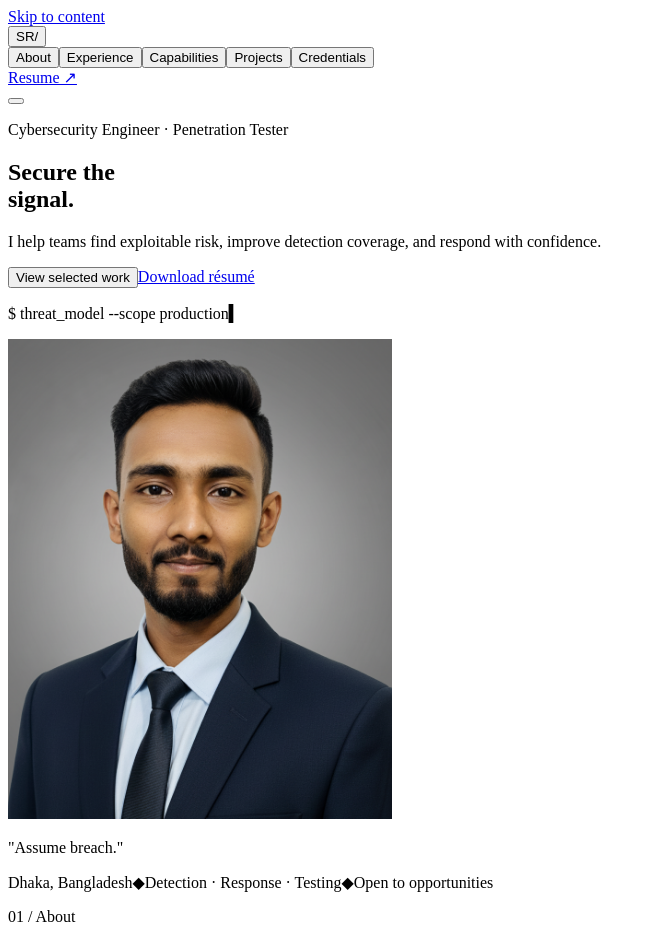
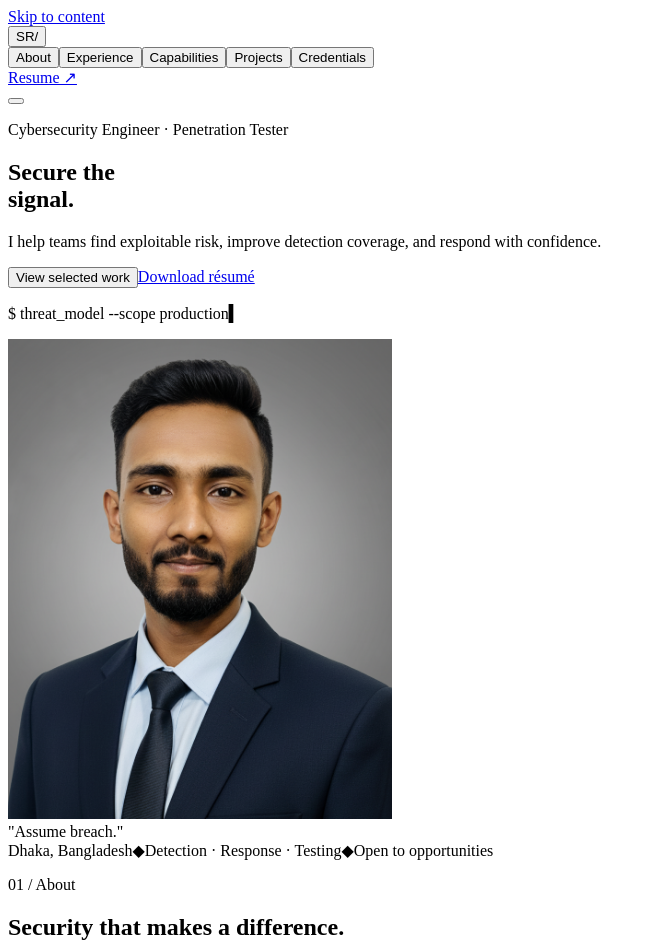
Before and after one commit to sondiproy0/sondiproy0, a React (Vite) app: page / in a window 1280 px wide. Shown: the top 949 px of the page, without its empty margins (0-656 px from the left). Built offline with nearby package versions, Linux system fonts and the light colour scheme; the HTML template or start-up script is replaced by a standard one.

Commit message:
hero: move quote to accent badge overlay on headshot bottom-left

```diff
--- a/src/components/Hero.jsx
+++ b/src/components/Hero.jsx
@@ -119,19 +119,18 @@ export default function Hero() {
             />
             {/* subtle overlay on hover */}
             <div className="absolute inset-0 bg-gradient-to-t from-page/40 via-transparent to-transparent opacity-0 transition-opacity duration-300 hover:opacity-100" />
+            {/* quote badge */}
+            <motion.span
+              initial={reduced ? false : { opacity: 0, y: 6 }}
+              animate={{ opacity: 1, y: 0 }}
+              transition={{ duration: 0.2, delay: 0.2, ease: EASE }}
+              className="absolute bottom-3 left-3 rounded-md bg-accent/90 px-2.5 py-1 font-mono text-[10px] font-semibold tracking-wide text-page backdrop-blur-sm"
+              aria-hidden="true"
+            >
+              "Assume breach."
+            </motion.span>
           </div>
         </div>
-
-        {/* ── quote ──────────────────────── */}
-        <motion.p
-          initial={reduced ? false : { opacity: 0 }}
-          animate={{ opacity: 1 }}
-          transition={{ duration: 0.2, delay: 0.2, ease: EASE }}
-          className="mt-5 text-center font-mono text-xs tracking-wide text-muted/50"
-          aria-hidden="true"
-        >
-          "Assume breach."
-        </motion.p>
       </motion.div>
     </section>
   )
```
